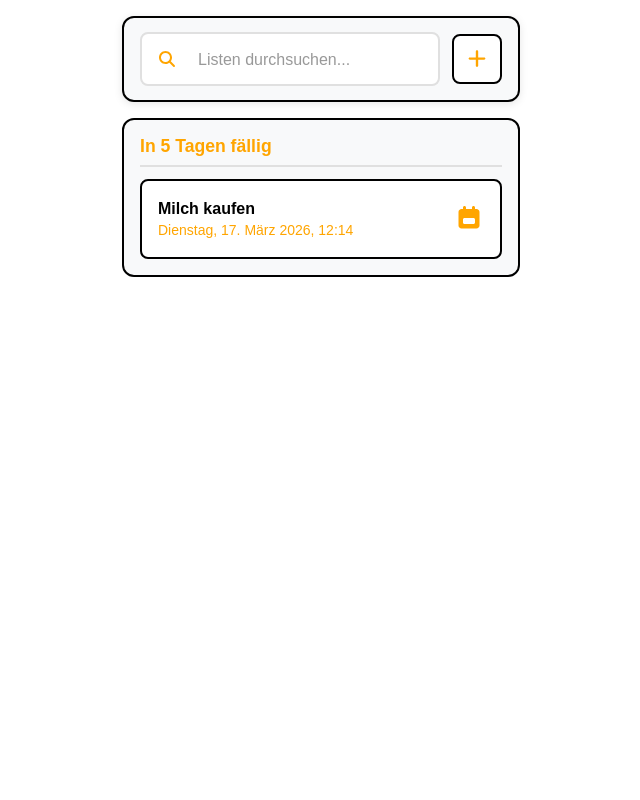
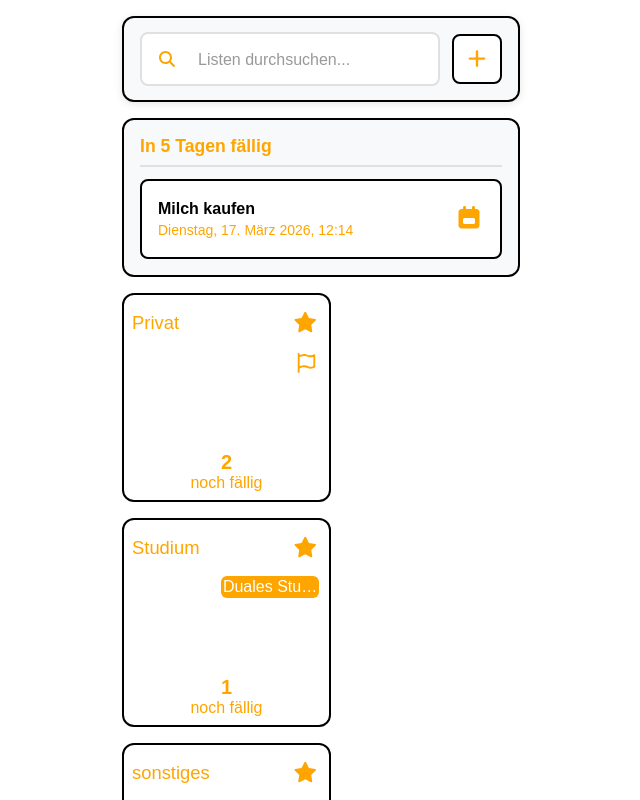
Before and after one commit to keckamreck/backendbanditen, a Next.js app: page /dashboard in a window 1280 px wide. Shown: the whole page, without its empty margins (319-959 px from the left). Built offline with nearby package versions, Linux system fonts and the light colour scheme.

Commit message:
added expand Button "weitere" to hide non-favourite list cards.

```diff
--- /dev/null
+++ b/src/app/_components/expandBtn.module.css
@@ -0,0 +1,29 @@
+.button {
+  width: 100%;
+  display: flex;
+  align-items: center;
+  justify-content: center;
+  gap: 15px;
+  background-color: white;
+  border: 2px solid #d1d1d1;
+  border-radius: 25px;
+  padding: 10px;
+  cursor: pointer;
+  margin: 20px 0;
+  transition: background-color 0.2s;
+}
+
+.button:hover {
+  background-color: #f9f9f9;
+}
+
+.icon {
+  color: #666;
+  font-size: 1.2rem;
+}
+
+.text {
+  font-size: 1.1rem;
+  font-weight: 700;
+  color: #000;
+}
--- /dev/null
+++ b/src/app/_components/expandBtn.tsx
@@ -0,0 +1,22 @@
+"use client";
+
+import { FontAwesomeIcon } from "@fortawesome/react-fontawesome";
+import { faChevronRight, faChevronDown } from "@fortawesome/free-solid-svg-icons";
+import styles from "./expandBtn.module.css";
+
+interface ExpandButtonProps {
+  isExpanded: boolean;
+  onToggle: () => void;
+}
+
+export default function ExpandButton({ isExpanded, onToggle }: ExpandButtonProps) {
+  return (
+    <button className={styles.button} onClick={onToggle}>
+      <FontAwesomeIcon
+        icon={isExpanded ? faChevronDown : faChevronRight}
+        className={styles.icon}
+      />
+      <span className={styles.text}>weitere</span>
+    </button>
+  );
+}
--- a/src/app/_components/listCard.module.css
+++ b/src/app/_components/listCard.module.css
@@ -1,15 +1,3 @@
-.container {
-  width: 85vw;
-  display: flex;
-  flex-direction: row;
-  justify-content: space-between;
-  flex-wrap: wrap;
-  row-gap: 1.5em;
-  column-gap: 0.5em;
-  padding-left: 7.5vw;
-  -webkit-tap-highlight-color: transparent;
-}
-
 .card {
   display: flex;
   flex-direction: column;
@@ -18,11 +6,11 @@
   padding: 1.25em;
   background: white;
   border-radius: 12px;
-  border: 1.5px solid black;
+  border: 2px solid black;
   overflow: hidden;
   aspect-ratio: 1/1;
   padding: 0.5em;
-  box-shadow: 0 0 14px -5px black;
+ /* box-shadow: 0 0 14px -5px black; */
 }
 
 .topRow {
--- a/src/app/_components/listCard.tsx
+++ b/src/app/_components/listCard.tsx
@@ -46,7 +46,7 @@ export function ListCard({ list, onToggleFavorite }: ListProps) {
 
   return (
     <>
-      <Link href={"/lists/" + currentList.id} className={styles.link}>
+      <Link href={"/list/" + currentList.id} className={styles.link}>
         <div className={styles.card}>
           <div className={styles.topRow}>
             <p className={styles.title}>{currentList.title}</p>
--- a/src/app/_lib/demo.tsx
+++ b/src/app/_lib/demo.tsx
@@ -48,16 +48,19 @@ let list: List[] = [
   },
   {
     id: 1,
+    isFavourite: true,
     title: "Privat",
   },
   {
     id: 2,
     title: "Studium",
+    isFavourite: true,
     category: "Duales Studium",
   },
   {
     id: 3,
     title: "sonstiges",
+    isFavourite: true,
   },
   {
     id: 4,
@@ -99,6 +102,14 @@ export function deleteTask(id: number) {
   tasks.splice(index, 1);
 }
 
+export function updateListisFavourite(listId: number, isFavourite: boolean) {
+  const lists = list.find(l => l.id === listId);
+  if (lists) {
+    lists.isFavourite = isFavourite;
+  }
+  return lists;
+}
+
 export function updateListCategory(listId: number, newCategory: string) {
   const lists = list.find(l => l.id === listId);
   if (lists) {
--- a/src/app/dashboard/page.module.css
+++ b/src/app/dashboard/page.module.css
@@ -13,7 +13,7 @@
   flex-direction: column;
   align-items: center;
   box-sizing: border-box;
-  overflow: hidden;
+  overflow-x: hidden;
   position: fixed;
   top: 0;
   left: 0;
@@ -30,7 +30,8 @@
   display: grid;
   grid-template-rows: auto auto 1fr;
   gap: 1rem;
-  overflow: hidden;
+  overflow-x: hidden;
+  overflow-y: auto;
   min-width: 0;
 }
 
@@ -231,7 +232,6 @@
   flex-direction: column;
   gap: 0.75rem;
   box-sizing: border-box;
-  overflow: hidden;
 }
 
 .todaySection h3 {
@@ -332,3 +332,18 @@
     width: 48px;
   }
 }
+
+/* ==============================================
+   List Cards
+   ============================================== */
+
+  .cardContainer {
+  width: 100%;
+  display: flex;
+  flex-direction: row;
+  justify-content: space-between;
+  flex-wrap: wrap;
+  row-gap: 1em;
+  column-gap: 0.5em;
+  -webkit-tap-highlight-color: transparent;
+}
--- a/src/app/dashboard/page.tsx
+++ b/src/app/dashboard/page.tsx
@@ -13,6 +13,8 @@ import {
 } from "@fortawesome/free-solid-svg-icons";
 import { getLists, getTasks } from "@/app/_lib/demo";
 import { Task } from "@/app/_models/task";
+import { ListCard } from "../_components/listCard";
+import ExpandButton from "../_components/expandBtn";
 
 export default function DashboardPage() {
   const router = useRouter();
@@ -23,6 +25,10 @@ export default function DashboardPage() {
   const [dueTaskTime, setDueTaskTime] = useState<string>("");
   const [searchResults, setSearchResults] = useState<List[]>([]);
   const [isSearchOpen, setIsSearchOpen] = useState(false);
+  const [isExpanded, setIsExpanded] = useState(false);
+
+  const favourites = lists.filter((l) => l.isFavourite);
+  const others = lists.filter((l) => !l.isFavourite);
 
   useEffect(() => {
     const initialLists = getLists();
@@ -86,6 +92,16 @@ export default function DashboardPage() {
 
     setLists((prevLists) => [...prevLists, newListItem]);
     console.log("New list added:", name);
+  }
+
+  function handleToggleFavourite(updatedList: List) {
+    setLists((prevLists) =>
+      prevLists.map((list) =>
+        list.id === updatedList.id
+          ? { ...list, isFavourite: updatedList.isFavourite }
+          : list,
+      ),
+    );
   }
 
   return (
@@ -152,9 +168,35 @@ export default function DashboardPage() {
             </div>
           )}
         </div>
+        <DueTaskSection />
+        <div className={styles.cardContainer}>
+          {favourites.map((list) => (
+            <ListCard
+              key={list.id}
+              list={list}
+              onToggleFavorite={handleToggleFavourite}
+            />
+          ))}
+        </div>
 
-        {/* Section for due Task */}
-        <DueTaskSection />
+        {/* Der Toggle-Button */}
+        <ExpandButton
+          isExpanded={isExpanded}
+          onToggle={() => setIsExpanded(!isExpanded)}
+        />
+
+        {/* Bereich für den Rest - nur sichtbar wenn isExpanded true ist */}
+        {isExpanded && (
+          <div className={styles.cardContainer}>
+            {others.map((list) => (
+              <ListCard
+                key={list.id}
+                list={list}
+                onToggleFavorite={handleToggleFavourite}
+              />
+            ))}
+          </div>
+        )}
       </main>
     </div>
   );
```
